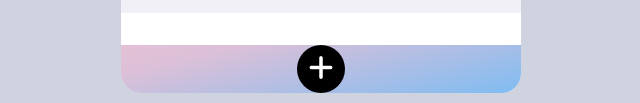
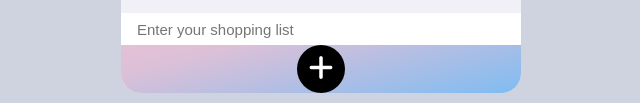
Before and after one commit to ellachoy/pr_shoppingList, a plain HTML site: page index.html in a window 1280 px wide. Shown: the part 575-678 px from the top of the page, without its empty margins (319-959 px from the left). Drawn offline with Linux system fonts and the light colour scheme.

Commit message:
inputfield

```diff
--- a/index.html
+++ b/index.html
@@ -25,7 +25,7 @@
             </li>
         </ul>
         <footer class="footer">
-            <input type="text" class="footer_input">
+            <input type="text" class="footer_input" placeholder="Enter your shopping list ">
             <button class="footer_button">
                 <i class="fa fa-plus"></i>
             </button>
--- a/style.css
+++ b/style.css
@@ -85,6 +85,7 @@ font-style: italic;
     outline:none;
     font-size:24px;
     padding:0 16px;
+    font-size: 15px;
 }
 .footer_button{
     width:48px;
```
